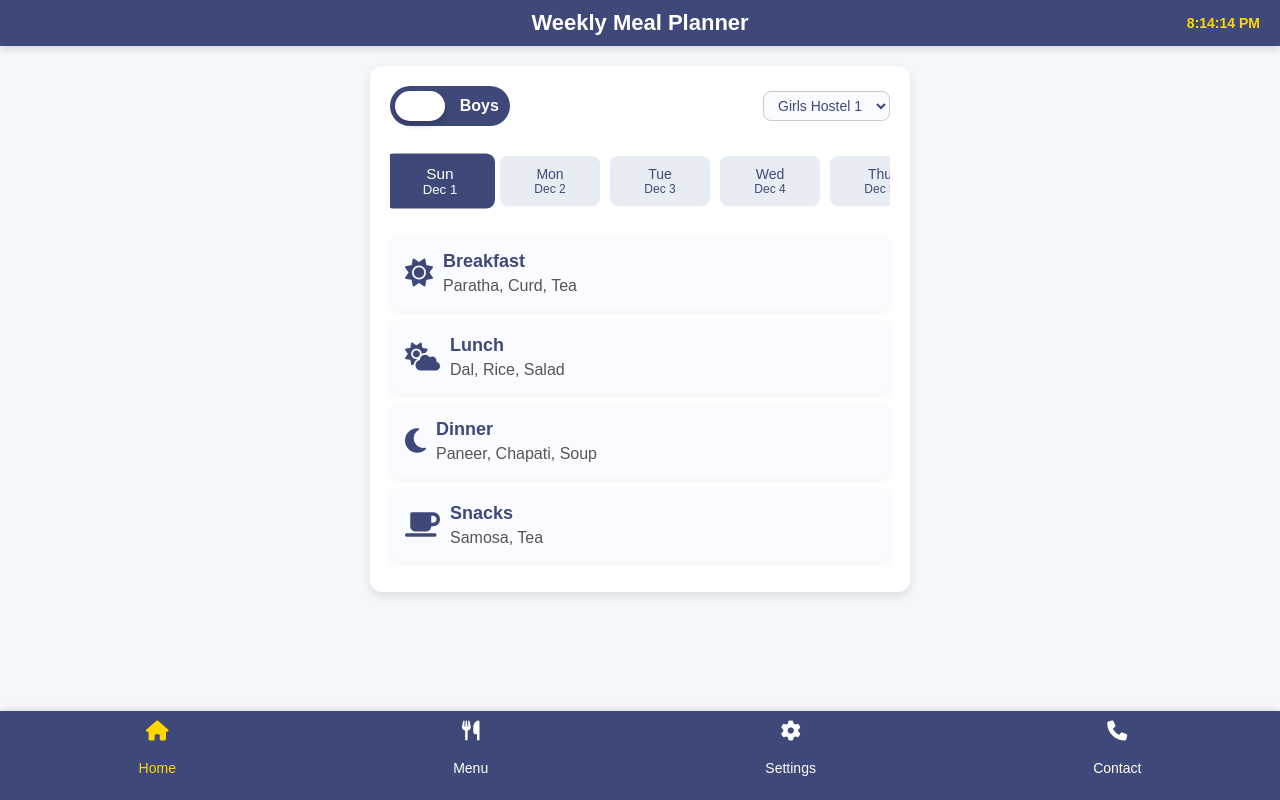
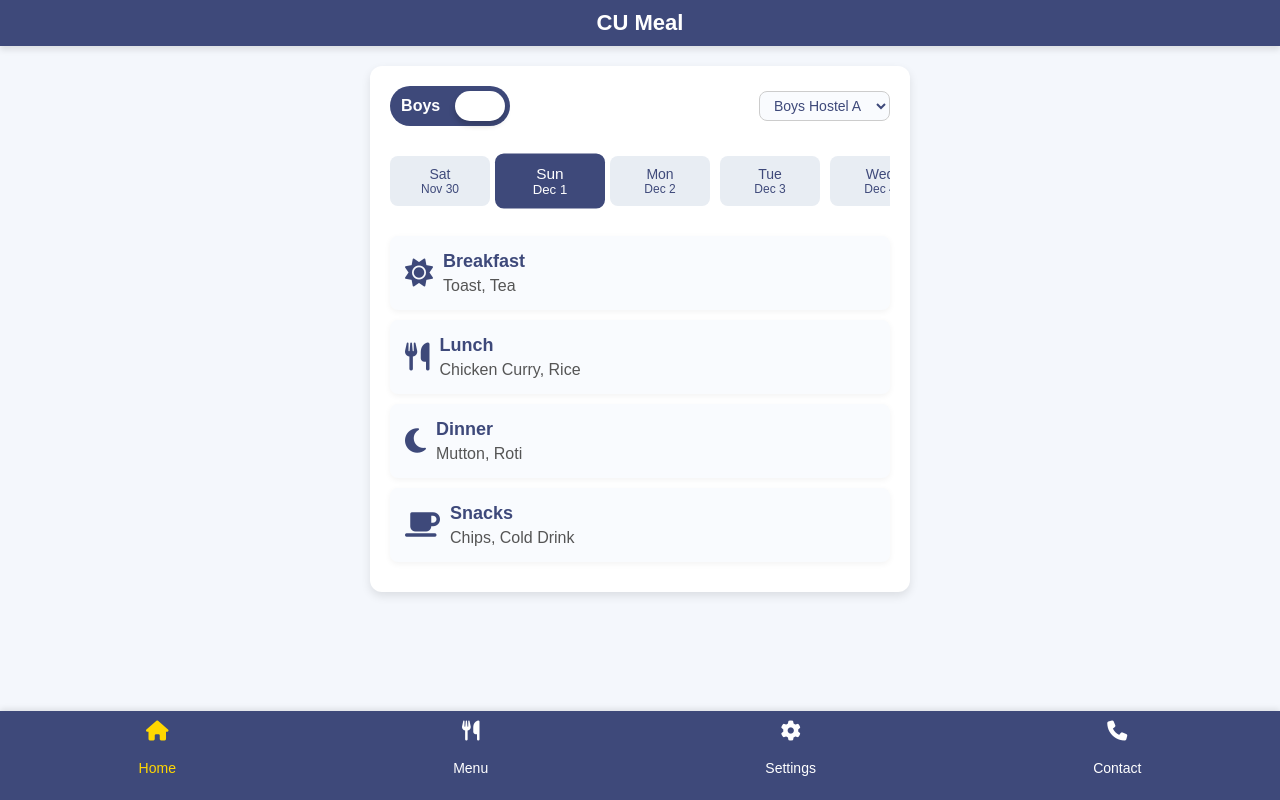
Before and after one commit to pankajmehlaa/apnavista, a website: page meal.html in a window 1280 px wide. Drawn offline with Linux system fonts and the light colour scheme.

Commit message:
Update meal.html

```diff
--- a/meal.html
+++ b/meal.html
@@ -73,23 +73,11 @@
       transition: background-color 0.3s ease-in-out;
     }
 
-    .toggle.active {
-      background-color: #3E497A;
-    }
-
     .toggle span {
       font-size: 16px;
       font-weight: bold;
-      color: #3E497A;
+      color: white;
       transition: color 0.3s ease-in-out;
-    }
-
-    .toggle span.active {
-      color: white;
-    }
-
-    .toggle span.inactive {
-      color: #ffffff;
     }
 
     .toggle-circle {
@@ -132,6 +120,7 @@
       padding: 10px 0;
       margin-bottom: 20px;
       scrollbar-width: none;
+      scroll-behavior: smooth; /* Enables smooth auto-scrolling */
     }
 
     .day-card {
@@ -150,7 +139,7 @@
     .day-card.active {
       background-color: #3E497A;
       color: white;
-      transform: scale(1.1);
+      transform: scale(1.1); /* Enlarges the active card slightly */
     }
 
     .day-card:hover {
@@ -164,7 +153,7 @@
     }
 
     .day-navigation::-webkit-scrollbar {
-      display: none;
+      display: none; /* Hides scrollbar for a cleaner look */
     }
 
     /* Menu Display */
@@ -238,21 +227,21 @@
 <body>
 
 <header>
-  Weekly Meal Planner
-  <div id="digital-clock"></div>
+  CU Meal
+
 </header>
 
 <div class="container">
   <!-- Toggle and Dropdown Section -->
   <div class="toggle-dropdown-wrapper">
     <div class="toggle-wrapper">
-      <div class="toggle" id="gender-toggle" onclick="toggleGender()">
-        <span id="toggle-girls" class="active">Girls</span>
-        <span id="toggle-boys" class="inactive">Boys</span>
+      <div class="toggle active" id="gender-toggle" onclick="toggleGender()">
+        <span id="toggle-boys">Boys</span>
+        <span id="toggle-girls">Girls</span>
         <div class="toggle-circle"></div>
       </div>
     </div>
-    <select class="dropdown" id="hostel-dropdown" onchange="updateHostel()">
+    <select class="dropdown" id="hostel-dropdown">
       <!-- Hostel options will be dynamically populated -->
     </select>
   </div>
@@ -297,89 +286,65 @@
     girls: [
       { breakfast: "Paratha, Curd, Tea", lunch: "Dal, Rice, Salad", dinner: "Paneer, Chapati, Soup", snacks: "Samosa, Tea" },
       { breakfast: "Poha, Juice", lunch: "Rajma, Rice, Pickle", dinner: "Veg Curry, Roti", snacks: "Biscuits, Coffee" },
-      { breakfast: "Idli, Sambhar", lunch: "Chole, Bhature", dinner: "Dosa, Chutney", snacks: "Fruit Salad" },
     ],
     boys: [
       { breakfast: "Toast, Tea", lunch: "Chicken Curry, Rice", dinner: "Mutton, Roti", snacks: "Chips, Cold Drink" },
       { breakfast: "Omelette, Juice", lunch: "Fish Curry, Rice", dinner: "Veg Biryani, Salad", snacks: "Cookies" },
-      { breakfast: "Upma, Coffee", lunch: "Chole, Bhature", dinner: "Paneer Curry, Naan", snacks: "Nachos" },
     ],
   };
 
-  let selectedGender = "girls";
-  let selectedHostel = hostels[selectedGender][0];
+  let selectedGender = "boys";
   let selectedDayIndex = 0;
 
-  const mealIcons = {
-    breakfast: "fa-sun", // Represents morning (sunrise)
-    lunch: "fa-cloud-sun", // Represents noon
-    snacks: "fa-coffee", // Represents evening tea
-    dinner: "fa-moon", // Represents night (moon)
-  };
+  function generateDayCards() {
+  const dayNav = document.getElementById("day-nav");
+  const days = 8; // 1 previous day + 7 future days
+  const today = new Date();
 
-  function populateHostelDropdown() {
-    const dropdown = document.getElementById("hostel-dropdown");
-    dropdown.innerHTML = ""; // Clear existing options
-    hostels[selectedGender].forEach((hostel) => {
-      const option = document.createElement("option");
-      option.value = hostel;
-      option.textContent = hostel;
-      dropdown.appendChild(option);
-    });
-    selectedHostel = hostels[selectedGender][0]; // Set default hostel
-  }
+  dayNav.innerHTML = ""; // Clear existing day cards
 
-  function generateDayCards() {
-    const today = new Date();
-    const daysToShow = 7; // Display 7 days (current + next 6)
-    const dayNav = document.getElementById("day-nav");
-    dayNav.innerHTML = ""; // Clear existing cards
+  for (let i = -1; i < days - 1; i++) { // Start at -1 for the previous day
+    const date = new Date(today);
+    date.setDate(today.getDate() + i); // Adjust the date by 'i' days
 
-    for (let i = 0; i < daysToShow; i++) {
-      const date = new Date(today);
-      date.setDate(today.getDate() + i);
     const dayName = date.toLocaleDateString("en-US", { weekday: "short" });
     const monthDay = date.toLocaleDateString("en-US", { month: "short", day: "numeric" });
 
     const dayCard = document.createElement("div");
-      dayCard.className = `day-card ${i === 0 ? "active" : ""}`;
-      dayCard.setAttribute("data-index", i);
+    dayCard.className = "day-card";
+    dayCard.setAttribute("data-index", i); // Use 'i' as the index
     dayCard.onclick = () => selectDay(i);
+
     dayCard.innerHTML = `
       <div>${dayName}</div>
       <div class="date">${monthDay}</div>
     `;
+
     dayNav.appendChild(dayCard);
+
+    // Set the current day as active by default
+    if (i === 0) {
+      dayCard.classList.add("active");
     }
   }
 
-  function toggleGender() {
-    const toggle = document.getElementById("gender-toggle");
-    const girlsSpan = document.getElementById("toggle-girls");
-    const boysSpan = document.getElementById("toggle-boys");
-
-    toggle.classList.toggle("active");
-    girlsSpan.classList.toggle("active");
-    girlsSpan.classList.toggle("inactive");
-    boysSpan.classList.toggle("active");
-    boysSpan.classList.toggle("inactive");
-
-    selectedGender = toggle.classList.contains("active") ? "boys" : "girls";
-    populateHostelDropdown(); // Update hostel dropdown
-    renderMenu();
+  centerCurrentDay(0); // Center the current day
 }
 
-  function updateHostel() {
-    const dropdown = document.getElementById("hostel-dropdown");
-    selectedHostel = dropdown.value;
-    alert(`Selected Hostel: ${selectedHostel}`);
+
+  function centerCurrentDay(dayIndex) {
+    const dayCards = document.querySelectorAll(".day-card");
+    dayCards.forEach((card) => card.classList.remove("active"));
+
+    const selectedCard = document.querySelector(`.day-card[data-index="${dayIndex}"]`);
+    selectedCard.classList.add("active");
+
+    selectedCard.scrollIntoView({ behavior: "smooth", inline: "center" });
   }
 
-  function selectDay(index) {
-    selectedDayIndex = index;
-    document.querySelectorAll(".day-card").forEach((card) => card.classList.remove("active"));
-    const selectedCard = document.querySelector(`.day-card[data-index="${index}"]`);
-    selectedCard.classList.add("active");
+  function selectDay(dayIndex) {
+    selectedDayIndex = dayIndex;
+    centerCurrentDay(dayIndex);
     renderMenu();
   }
 
@@ -392,7 +357,7 @@
       const mealDiv = document.createElement("div");
       mealDiv.className = "menu";
       mealDiv.innerHTML = `
-        <i class="fas ${mealIcons[meal]}"></i>
+        <i class="fas fa-${meal === "breakfast" ? "sun" : meal === "lunch" ? "utensils" : meal === "snacks" ? "coffee" : "moon"}"></i>
         <div>
           <h4>${meal.charAt(0).toUpperCase() + meal.slice(1)}</h4>
           <p>${menu[meal]}</p>
@@ -402,19 +367,30 @@
     }
   }
 
-  function startClock() {
-    const clock = document.getElementById("digital-clock");
-    setInterval(() => {
-      const now = new Date();
-      clock.textContent = now.toLocaleTimeString();
-    }, 1000);
+  function populateHostelDropdown() {
+    const dropdown = document.getElementById("hostel-dropdown");
+    dropdown.innerHTML = "";
+
+    hostels[selectedGender].forEach((hostel) => {
+      const option = document.createElement("option");
+      option.value = hostel;
+      option.textContent = hostel;
+      dropdown.appendChild(option);
+    });
+  }
+
+  function toggleGender() {
+    const toggle = document.getElementById("gender-toggle");
+    toggle.classList.toggle("active");
+    selectedGender = toggle.classList.contains("active") ? "boys" : "girls";
+    populateHostelDropdown();
+    renderMenu();
   }
 
   function initializeApp() {
-    populateHostelDropdown(); // Initialize dropdown
-    generateDayCards(); // Generate day cards
-    renderMenu(); // Render initial menu
-    startClock(); // Start the clock
+    populateHostelDropdown();
+    generateDayCards();
+    renderMenu();
   }
 
   initializeApp();
```
Lines whose indentation alone changed are shown as unchanged.
